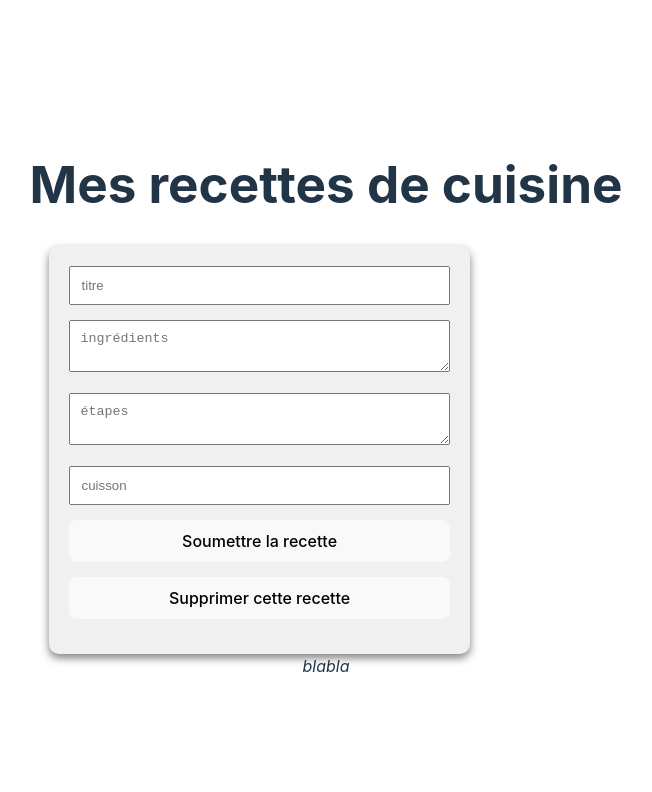
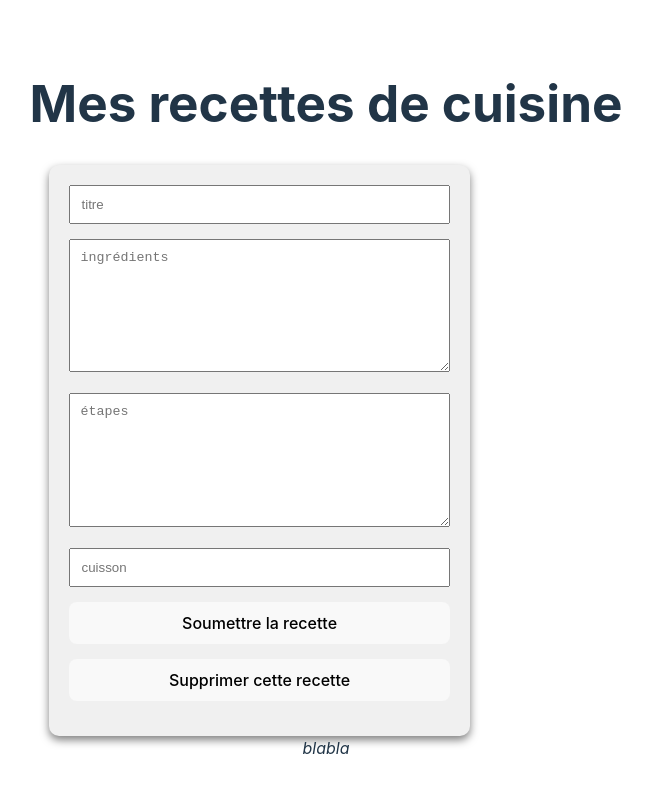
Before and after one commit to jfaure3/recettes, a React (Vite) app: page / in a window 1280 px wide. Shown: the top 792 px of the page, without its empty margins (314-966 px from the left). Built offline with nearby package versions, Linux system fonts and the light colour scheme.

Commit message:
Update PageRecettes.css
hauteur des textarea

```diff
--- a/src/styles/PageRecettes.css
+++ b/src/styles/PageRecettes.css
@@ -40,3 +40,6 @@
   box-sizing: border-box; /* Inclure le padding dans la largeur totale */
   margin-bottom: 15px; /* Marges pour espacer les éléments */
 }
+textarea {
+  height: 10em;
+}
```
